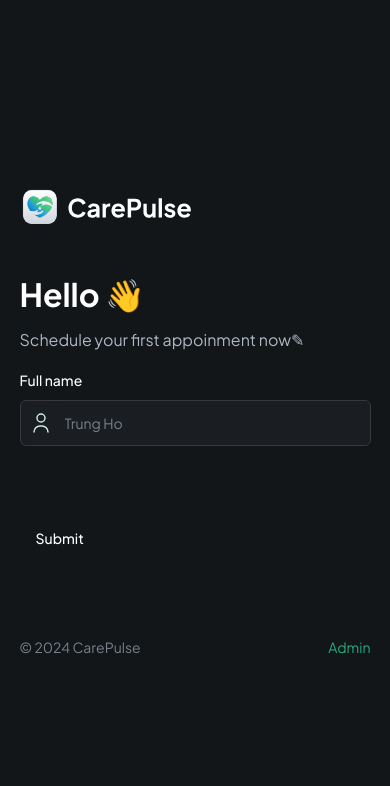
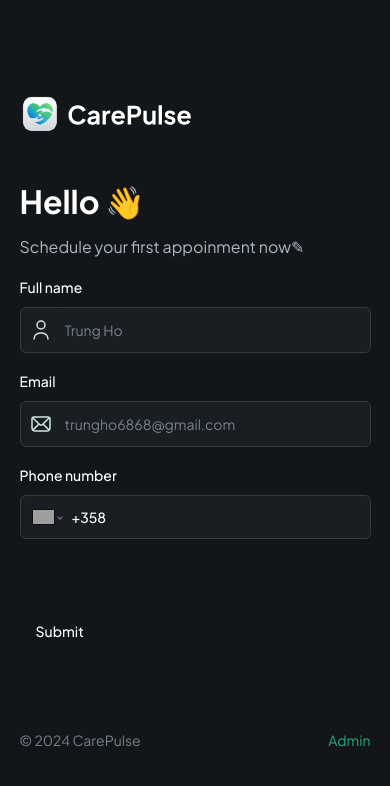
Before and after one commit to trungho1411/Healthcare-System-Application, a Next.js app: page / in a window 390 px wide. Shown: the top 786 px of the page. Built offline with nearby package versions, Linux system fonts and the light colour scheme; grey boxes are pictures that could not be loaded.

Commit message:
Email and Phone number boxes added

```diff
--- a/components/forms/PatientForm.tsx
+++ b/components/forms/PatientForm.tsx
@@ -51,6 +51,22 @@
                             iconSrc="/assets/icons/user.svg"
                             iconAlt="user"
                         />
+                        <CustomFormField
+                            fieldType={FormFieldType.INPUT}
+                            control={form.control}
+                            name="email"
+                            label="Email"
+                            placeholder="trungho6868@gmail.com"
+                            iconSrc="/assets/icons/email.svg"
+                            iconAlt="email"
+                        />
+                        <CustomFormField
+                            fieldType={FormFieldType.PHONE_INPUT}
+                            control={form.control}
+                            name="phone"
+                            label="Phone number"
+                            placeholder="+358 44 123-4567"
+                        />
                     </section>
                     <Button type="submit">Submit</Button>
                 </form>
--- a/components/ui/CustomFormField.tsx
+++ b/components/ui/CustomFormField.tsx
@@ -11,6 +11,10 @@
 import { Control } from 'react-hook-form'
 import { FormFieldType } from '../forms/PatientForm'
 import Image from 'next/image'
+
+import 'react-phone-number-input/style.css'
+import PhoneInput from 'react-phone-number-input'
+import { E164Number } from 'libphonenumber-js/core'
 
 interface CustomProps {
     control: Control<any>,
@@ -51,6 +55,20 @@
                     </FormControl>
                 </div>
             )
+        case FormFieldType.PHONE_INPUT:
+            return (
+                <FormControl>
+                    <PhoneInput
+                    defaultCountry='FI'
+                    placeholder={placeholder}
+                    international
+                    withCountryCallingCode
+                    value={field.value as E164Number | undefined}
+                    onChange={field.onChange}
+                    className='input-phone'
+                    />
+                </FormControl>
+            )
 
         default:
             break;
--- a/package.json
+++ b/package.json
@@ -20,6 +20,7 @@
     "react": "^18",
     "react-dom": "^18",
     "react-hook-form": "^7.52.1",
+    "react-phone-number-input": "^3.4.3",
     "tailwind-merge": "^2.4.0",
     "tailwindcss-animate": "^1.0.7",
     "zod": "^3.23.8"
```
Also changed, not shown: 1 other file (tests, documents, lock files or other folders).
